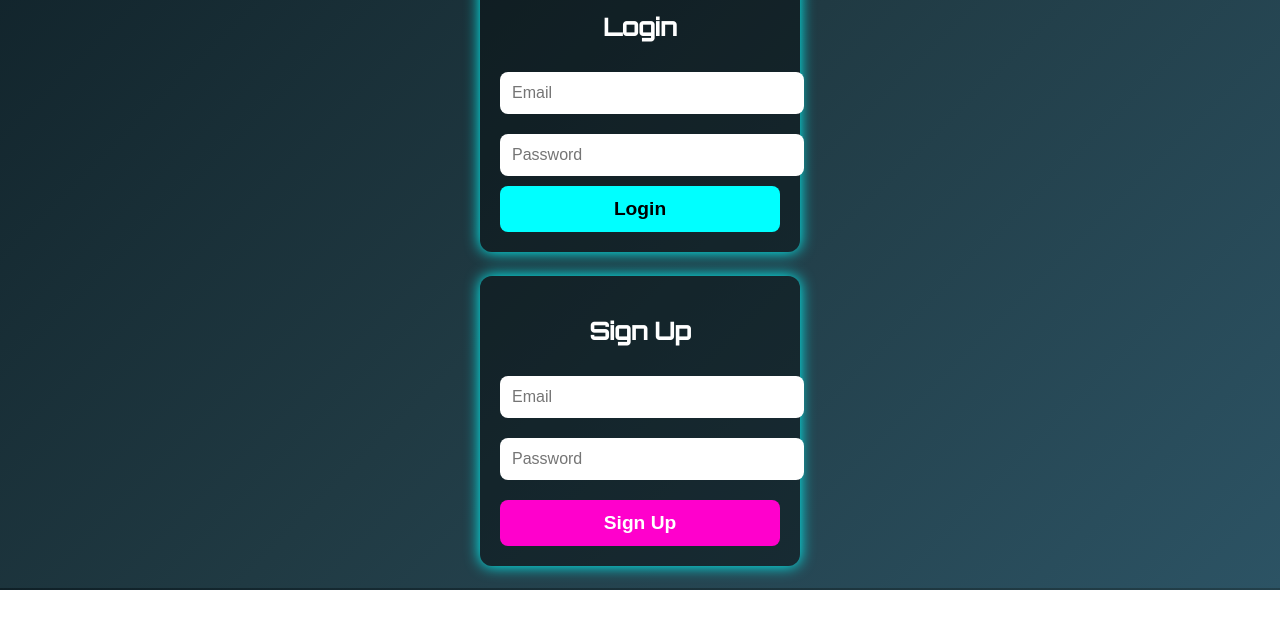
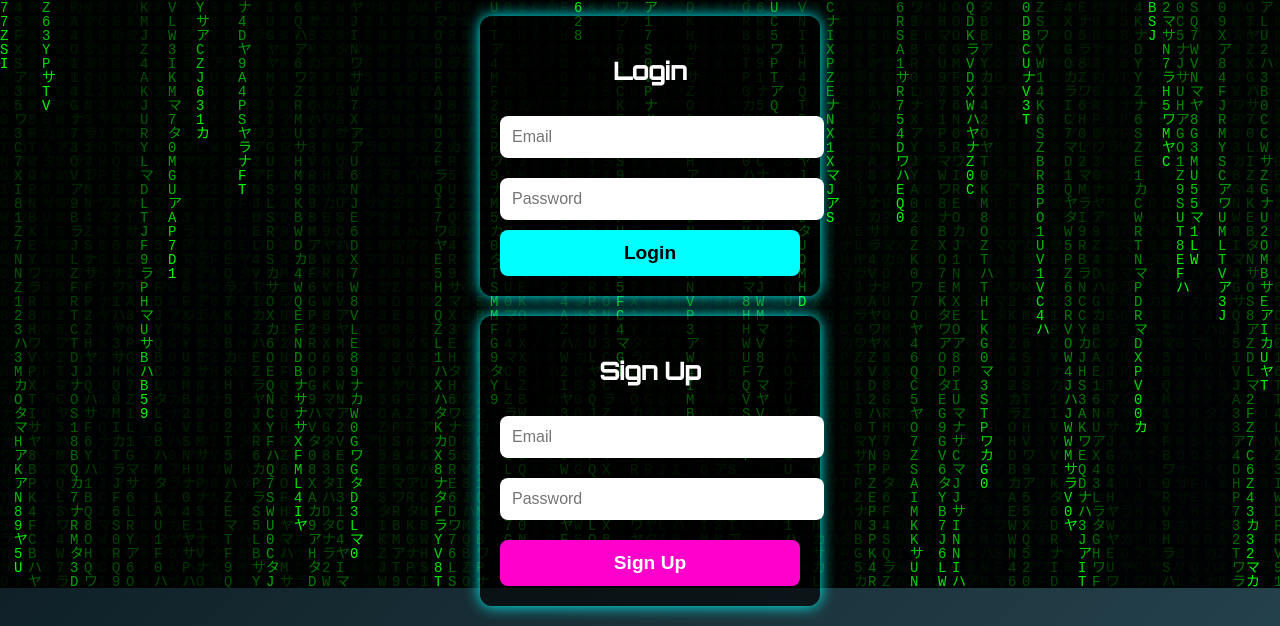
Before and after one commit to Nerdk-tech/NERD-HOSTING, a website: page public/index.html in a window 1280 px wide. Shown: the part 212-838 px from the top of the page. Before the commit the page ends 802 px from the top, so only its background shows below. Drawn offline with Linux system fonts and the light colour scheme.

Commit message:
Update index.html

```diff
--- a/public/index.html
+++ b/public/index.html
@@ -1,12 +1,77 @@
 <!DOCTYPE html>
 <html lang="en">
 <head>
-<meta charset="UTF-8" />
-<meta name="viewport" content="width=device-width, initial-scale=1" />
-<title>K-HOSTING Login</title>
-<link rel="stylesheet" href="style.css" />
+  <meta charset="UTF-8" />
+  <meta name="viewport" content="width=device-width, initial-scale=1" />
+  <title>K-HOSTING Login</title>
+  <link rel="stylesheet" href="style.css" />
+  <style>
+    body {
+      margin: 0;
+      overflow: hidden;
+      font-family: 'Orbitron', sans-serif;
+      color: #fff;
+    }
+
+    canvas {
+      position: fixed;
+      top: 0;
+      left: 0;
+      z-index: -1;
+    }
+
+    .container {
+      position: relative;
+      z-index: 1;
+      text-align: center;
+      padding-top: 10vh;
+    }
+
+    h1 {
+      font-size: 3rem;
+      color: #00ffff;
+      text-shadow: 0 0 10px #0ff;
+    }
+
+    .form-box {
+      background: rgba(0, 0, 0, 0.6);
+      padding: 20px;
+      margin: 20px auto;
+      width: 300px;
+      border-radius: 12px;
+      box-shadow: 0 0 15px #00ffff;
+    }
+
+    input {
+      width: 90%;
+      padding: 10px;
+      margin: 10px 0;
+      border-radius: 8px;
+      border: none;
+      font-size: 1rem;
+    }
+
+    .btn {
+      width: 100%;
+      padding: 12px;
+      border: none;
+      border-radius: 8px;
+      background: #00ffff;
+      color: #000;
+      font-weight: bold;
+      cursor: pointer;
+    }
+
+    .btn-signup {
+      background: #ff00cc;
+      color: white;
+      margin-top: 10px;
+    }
+  </style>
 </head>
 <body>
+  <canvas id="matrix"></canvas>
+
   <div class="container">
     <h1>K-HOSTING</h1>
 
@@ -28,5 +93,43 @@
       </form>
     </div>
   </div>
+
+  <script>
+    const canvas = document.getElementById("matrix");
+    const ctx = canvas.getContext("2d");
+
+    canvas.height = window.innerHeight;
+    canvas.width = window.innerWidth;
+
+    const letters = "アカサタナハマヤラワ0123456789ABCDEFGHIJKLMNOPQRSTUVWXYZ";
+    const fontSize = 14;
+    const columns = canvas.width / fontSize;
+
+    const drops = [];
+    for (let x = 0; x < columns; x++) {
+      drops[x] = 1;
+    }
+
+    function draw() {
+      ctx.fillStyle = "rgba(0, 0, 0, 0.05)";
+      ctx.fillRect(0, 0, canvas.width, canvas.height);
+
+      ctx.fillStyle = "#0F0";
+      ctx.font = fontSize + "px monospace";
+
+      for (let i = 0; i < drops.length; i++) {
+        const text = letters[Math.floor(Math.random() * letters.length)];
+        ctx.fillText(text, i * fontSize, drops[i] * fontSize);
+
+        if (drops[i] * fontSize > canvas.height && Math.random() > 0.975) {
+          drops[i] = 0;
+        }
+
+        drops[i]++;
+      }
+    }
+
+    setInterval(draw, 33);
+  </script>
 </body>
-</html>
+  </html>
```
